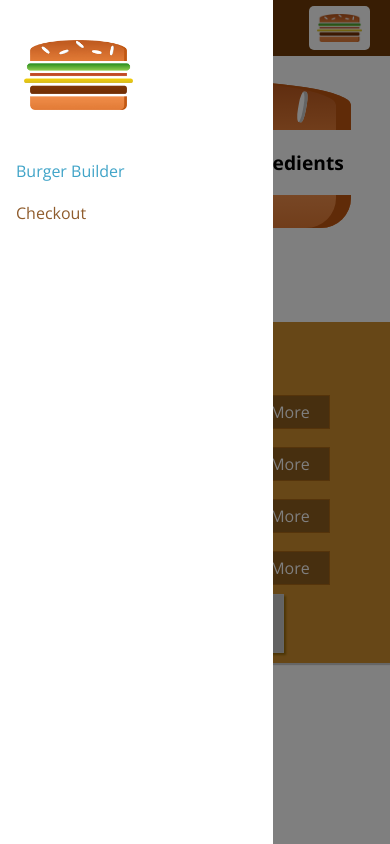
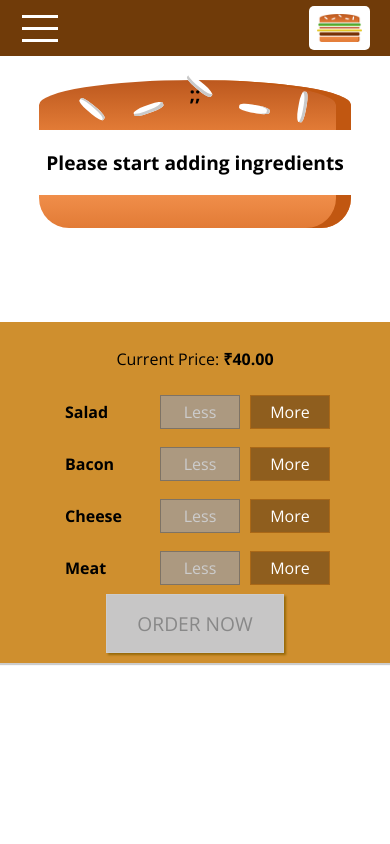
Before and after one commit to venki-bellu/burger-builder, a React app: page / in a window 390 px wide. Built offline with nearby package versions, Linux system fonts and the light colour scheme.

Commit message:
8.140 Adding a Hamburger Icon

```diff
--- a/src/components/Layout/Layout.js
+++ b/src/components/Layout/Layout.js
@@ -6,7 +6,7 @@
 
 class Layout extends Component {
     state={
-        showSideDrawer: true
+        showSideDrawer: false
     }
 
     sideDrawerClosedHandler = () =>
--- a/src/components/Navigation/SideDrawer/DrawerToggle/DrawerToggle.js
+++ b/src/components/Navigation/SideDrawer/DrawerToggle/DrawerToggle.js
@@ -1,7 +1,12 @@
 import React from 'react';
 
+import classes from './DrawerToggle.module.css';
 const drawerToggle = (props)=>(
-    <div onClick={props.clicked}>MENU</div>
+    <div className={classes.DrawerToggle} onClick={props.clicked}>
+        <div/>
+        <div/>
+        <div/>
+    </div>
 );
 
 export default drawerToggle;
--- /dev/null
+++ b/src/components/Navigation/SideDrawer/DrawerToggle/DrawerToggle.module.css
@@ -0,0 +1,23 @@
+.DrawerToggle {
+    width: 40px;
+    height: 100%;
+    display: flex;
+    flex-flow: column;
+    justify-content: space-around;
+    align-items: center;
+    padding: 10px 0;
+    box-sizing: border-box;
+    cursor: pointer;
+}
+
+.DrawerToggle div {
+    width: 90%;
+    height: 3px;
+    background-color: white;
+}
+
+@media (min-width: 500px) {
+    .DrawerToggle {
+        display: none;
+    }
+}
--- a/src/components/Navigation/Toolbar/Toolbar.js
+++ b/src/components/Navigation/Toolbar/Toolbar.js
@@ -4,6 +4,7 @@
 import Logo from '../../Logo/Logo'
 import NavigationItems from '../NavigationItems/NavigationItems';
 import DrawerToggler from '../SideDrawer/DrawerToggle/DrawerToggle';
+
 const toolbar = props =>(
     <header className={classes.Toolbar}>
         <DrawerToggler clicked = {props.drawerToggleClicked}/>
```
